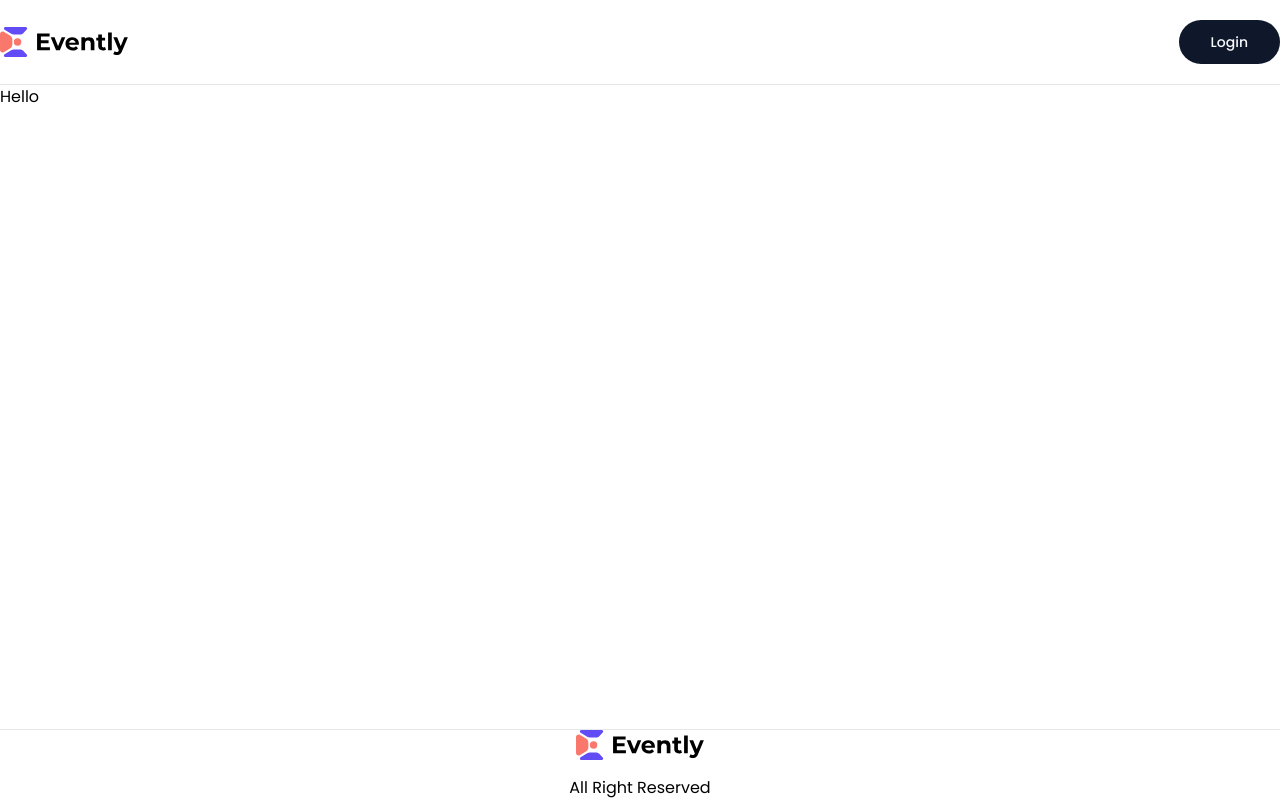
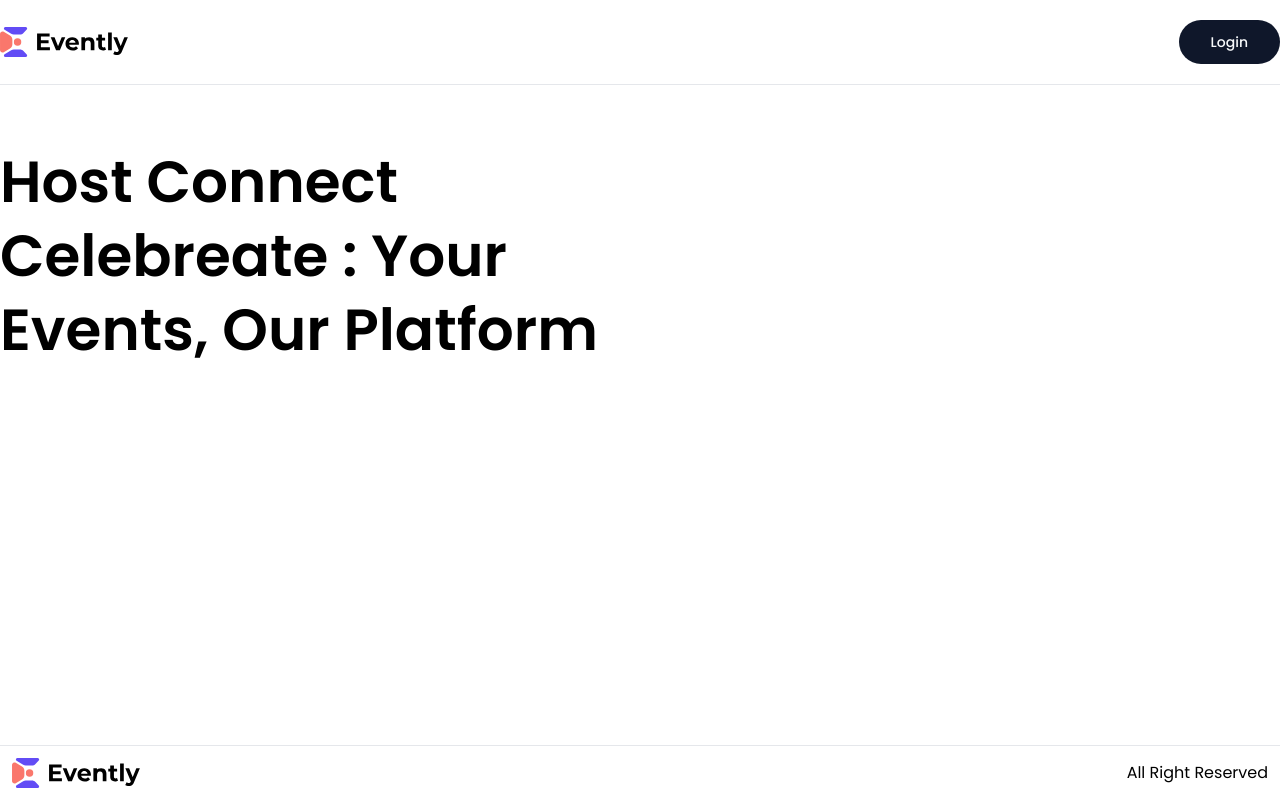
Before and after one commit to MgMorshed123/meet.com, a Next.js app: page / in a window 1280 px wide. Built offline with nearby package versions, Linux system fonts and the light colour scheme; no server answers.

Commit message:
adding home section

```diff
--- a/app/(root)/page.tsx
+++ b/app/(root)/page.tsx
@@ -4,8 +4,22 @@ import { Button } from "@/components/ui/button"
 
 export default function Home() {
   return (
-    <main>
-             <h1>Hello </h1>
-    </main>
+    <section className="bg-primary-50 bg-dotted-pattern bg-containe py-5 md:py-10">
+
+
+      <div className="wrapper grid grid-cols-1 gap-5 md:grid-cols-2 2xl:gap-0">
+
+
+     <div  className='flex flex-col justify-center gap-8'>
+
+      <h1 className='h1-bold'>Host Connect Celebreate : Your Events, Our Platform </h1>
+
+      </div>
+
+
+      </div>
+
+
+    </section>
   )
 }
--- a/components/shared/Footer.tsx
+++ b/components/shared/Footer.tsx
@@ -6,7 +6,7 @@ const Footer = () => {
   return (
     <footer  className='border-t'>
 
-     <div className='flex-center flex-between flex flex-col  gap-4 text-center  ' >
+     <div className='flex-center flex-between flex flex-col  gap-4 p-3 text-center sm:flex-row  ' >
       <Link href='/'>
         <Image
           src='/assets/images/logo.svg'
```
